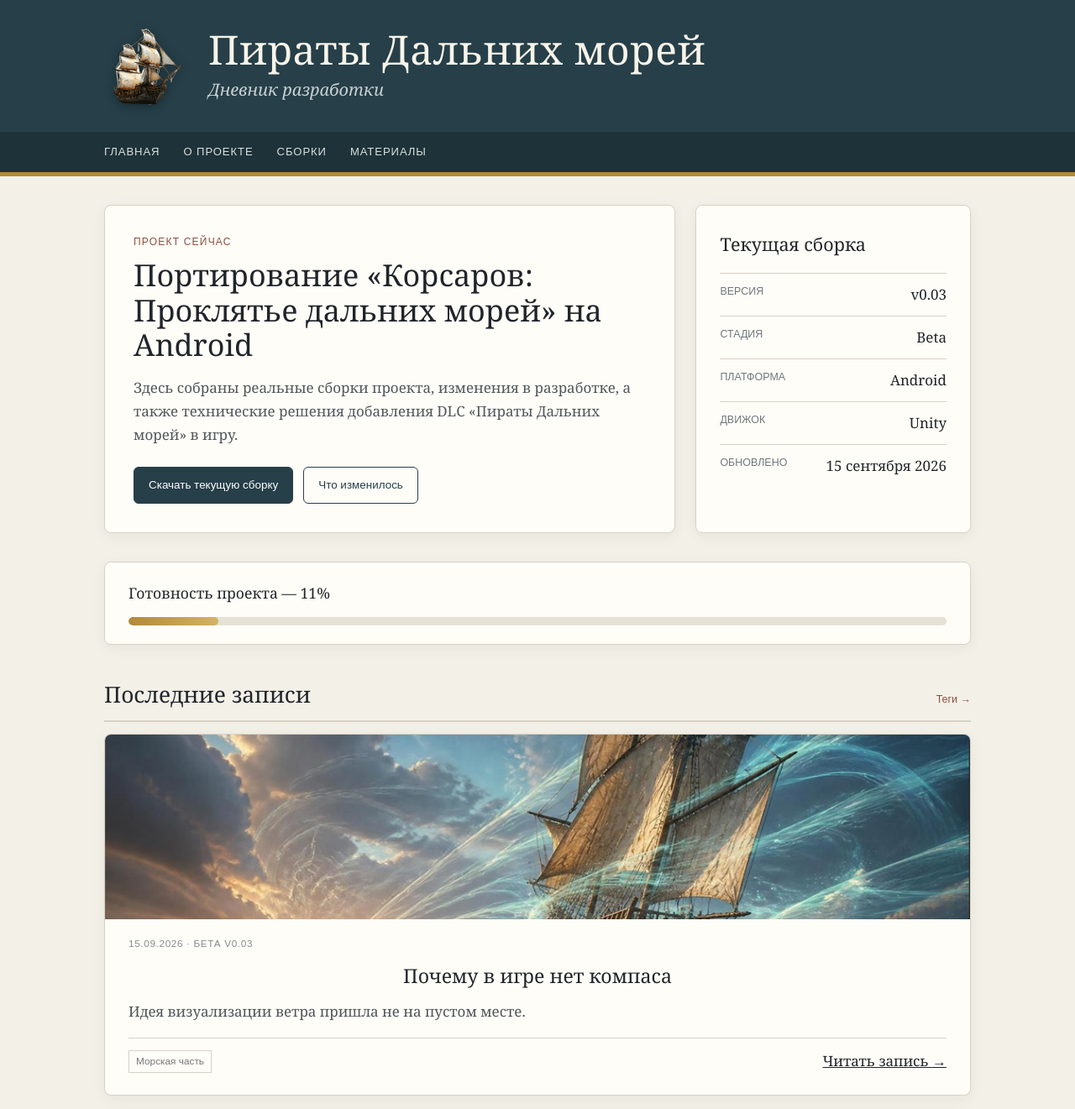
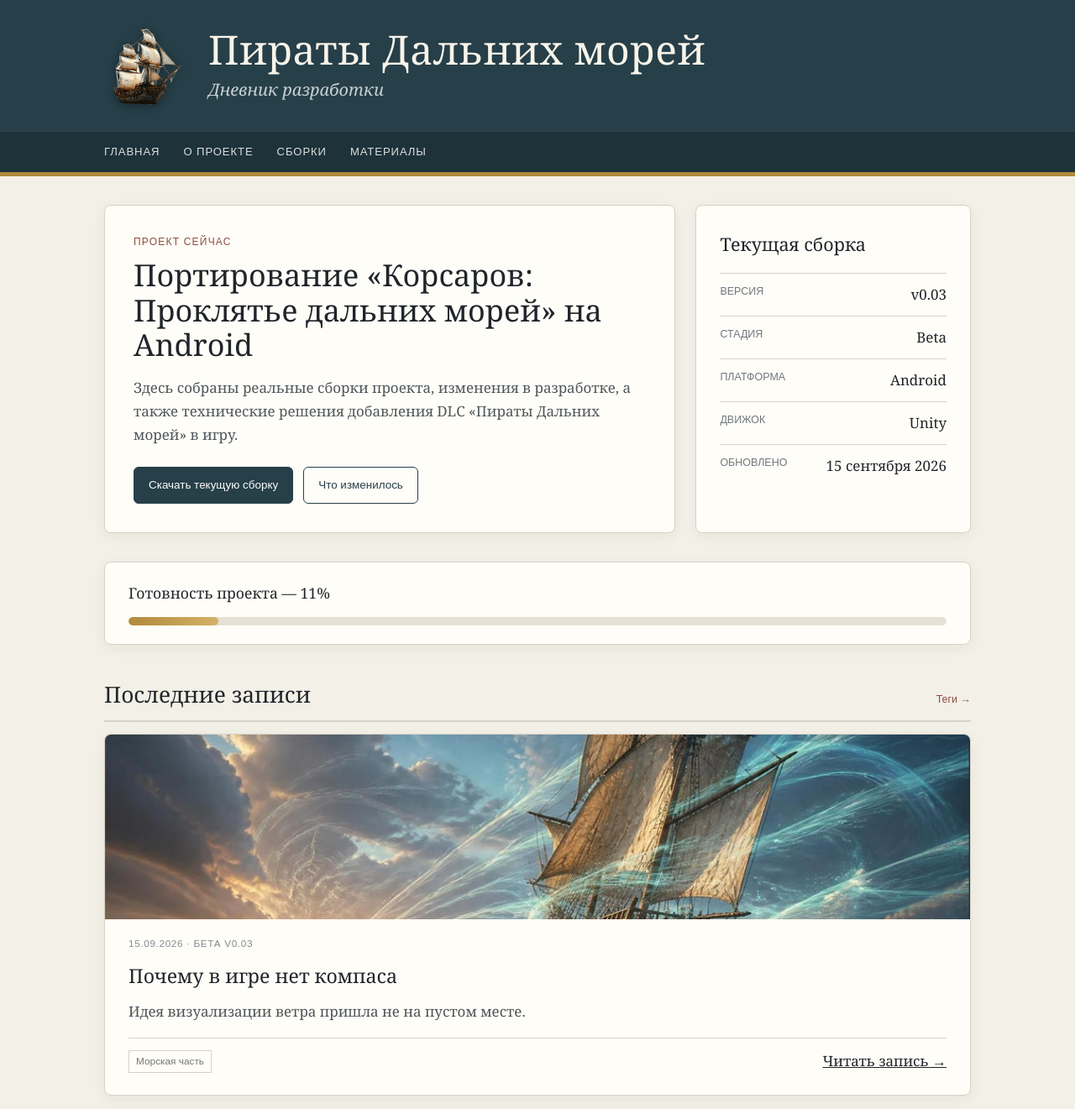
Before and after one commit to tislic/SeaDogsPort, a Jekyll site: the page built from index.html, in a window 1280 px wide. Shown: the top 1321 px of the page at 84% size. Built offline with Jekyll 4.4.1, drawn with Linux system fonts in a browser that asks for light colours; the list of posts is cut into pages by our own code; grey boxes are pictures that could not be loaded.

Commit message:
Restore left-aligned post titles

```diff
--- a/assets/style.css
+++ b/assets/style.css
@@ -31,7 +31,7 @@ a{color:inherit}
 .features-grid{display:grid;grid-template-columns:repeat(auto-fit,minmax(200px,1fr));gap:18px;margin-top:16px}.feature{padding:22px;text-align:center}.feature .icon{font-size:2rem;margin-bottom:10px}.feature h3{font-size:1.1rem;font-weight:normal;margin-bottom:6px}.feature p{font-size:.9rem;color:#60666a}
 .download-card{display:flex;justify-content:space-between;align-items:center;gap:18px;padding:24px 28px;flex-wrap:wrap}.dl-version{font-size:1.35rem}.dl-meta{font-family:Arial,sans-serif;font-size:.82rem;color:var(--muted);margin-top:4px}
 .section-title{display:flex;justify-content:space-between;align-items:baseline;margin:38px 0 14px;border-bottom:2px solid var(--line);padding-bottom:8px}.section-title h2{font-size:1.65rem;font-weight:normal}.section-title a{font-family:Arial,sans-serif;font-size:.78rem;color:var(--rust);text-decoration:none}
-.posts{display:grid;gap:18px}.post{padding:26px 28px}.meta{font-family:Arial,sans-serif;font-size:.74rem;text-transform:uppercase;letter-spacing:.6px;color:#858b8d;margin-bottom:9px}.post h3{font-size:1.45rem;font-weight:normal;text-align:center;margin-bottom:10px}.post h3 a{text-decoration:none}.post h3 a:hover{color:var(--rust)}.post p{color:#4d5357}
+.posts{display:grid;gap:18px}.post{padding:26px 28px}.meta{font-family:Arial,sans-serif;font-size:.74rem;text-transform:uppercase;letter-spacing:.6px;color:#858b8d;margin-bottom:9px}.post h3{font-size:1.45rem;font-weight:normal;margin-bottom:10px}.post h3 a{text-decoration:none}.post h3 a:hover{color:var(--rust)}.post p{color:#4d5357}
 .post-content h1,.post-content h2,.post-content h3{font-weight:normal;margin:24px 0 12px}.post-content p{margin-bottom:14px}.post-content ul{margin:14px 0 14px 24px}.post-content li{margin-bottom:6px}.post-content code{background:#f0ede4;padding:2px 7px;border-radius:3px;font-family:'Courier New',monospace;font-size:.9em;color:var(--rust)}.post-content a{color:var(--rust)}
 .post-footer{display:flex;justify-content:space-between;align-items:center;gap:16px;margin-top:17px;padding-top:13px;border-top:1px solid var(--line)}.tags{font-family:Arial,sans-serif;font-size:.74rem;color:#777}.tags span{display:inline-block;border:1px solid #d7d1c5;padding:3px 8px;margin-right:5px}.tags a{display:inline-block;border:1px solid #d7d1c5;padding:3px 8px;margin-right:5px;text-decoration:none}.tags a:hover{color:var(--rust);border-color:var(--rust)}
 .tag-archive{padding:34px 38px}.tag-archive h1{font-size:2.25rem;font-weight:normal;margin-bottom:28px}.tag-group{scroll-margin-top:20px;margin-bottom:38px}.tag-group h2{font-size:1.55rem;font-weight:normal;border-bottom:2px solid var(--line);padding-bottom:8px;margin-bottom:14px}.tag-post{padding:14px 0;border-bottom:1px solid var(--line)}.tag-post h3{font-size:1.25rem;font-weight:normal;margin-bottom:6px}.tag-post h3 a{text-decoration:none}.tag-post h3 a:hover{color:var(--rust)}.tag-post p{color:#4d5357}
```
